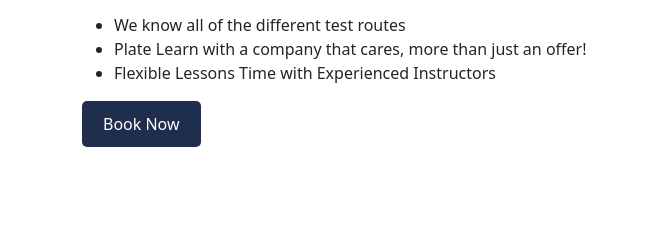
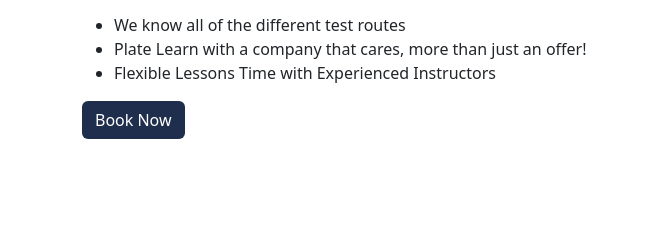
Before and after one commit to Deepan-CodeBuster/DrivingSchool-Website, a plain HTML site: page index.html in a window 1280 px wide. Shown: the part 2117-2360 px from the top of the page, 0-648 px from the left. Drawn offline with nearby package versions, Linux system fonts and the light colour scheme.

Commit message:
Update index.html

```diff
--- a/index.html
+++ b/index.html
@@ -378,24 +378,12 @@
               <li>Flexible Lessons Time with Experienced Instructors</li>
             </ul>
             <div class="row-btn">
-              <a
-                class="btn tt-btn-custom"
-                href="https://wa.me/9445682399"
-                data-toggle="modal"
-                data-target="#ModalOrderPackage5"
-                style="
-                  display: inline-block;
-                  padding: 10px 20px;
-                  background-color: #202e4e;
-                  color: #fff;
-                  text-decoration: none;
-                  border-radius: 5px;
-                  transition: background-color 0.3s;
-                "
-                onmouseover="this.style.backgroundColor='#354865'"
-                onmouseout="this.style.backgroundColor='#202e4e'"
-                >Book Now</a
-              >
+             <a
+                  href="https://wa.me/9445682399" target="_blank"
+                  class="btn"
+                  style="background-color: #202e4e; color: #fff"
+                  >Book Now
+             </a>
             </div>
           </div>
           <div class="col-md-6">
```
